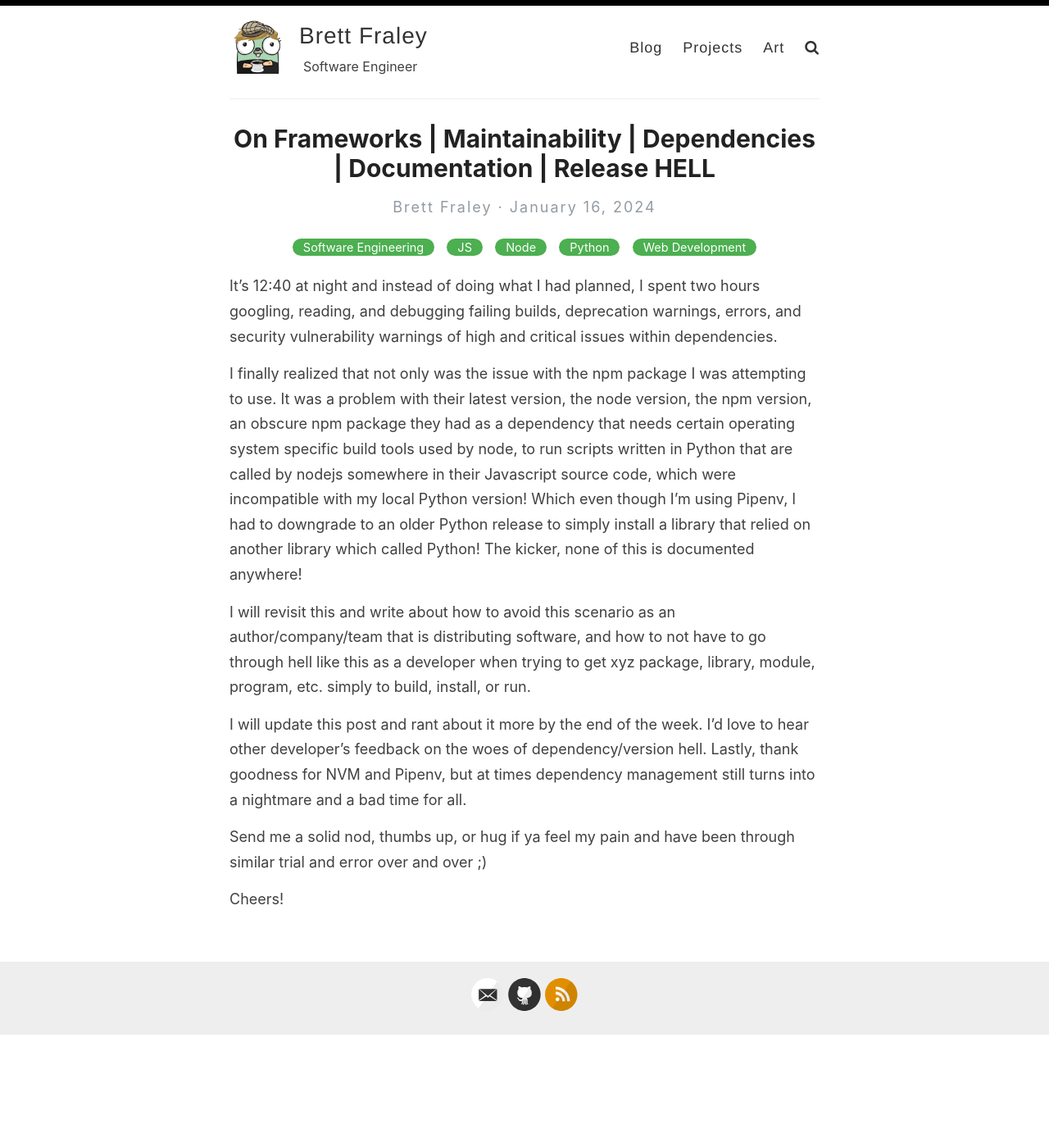
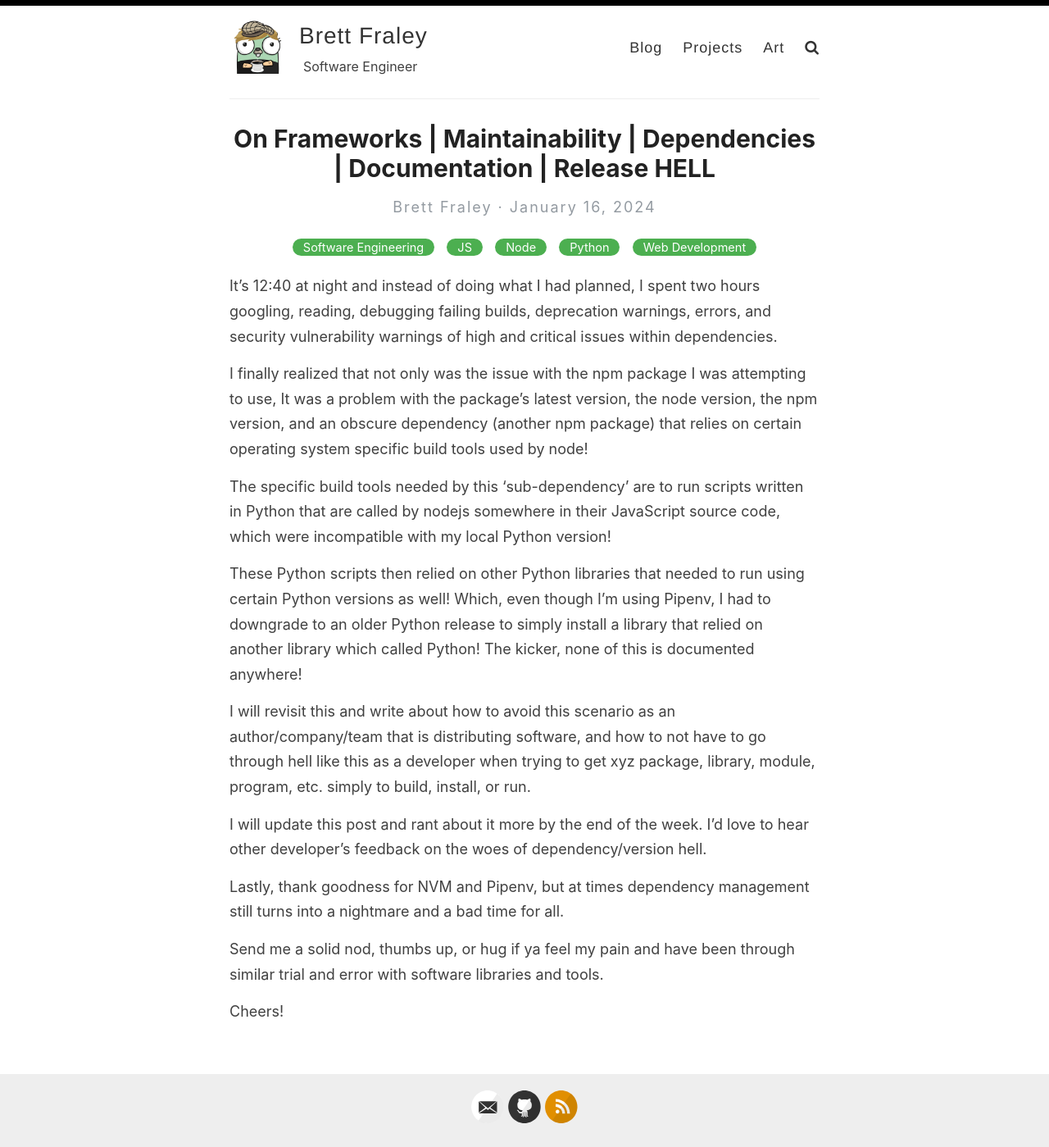
Before and after one commit to BrettFraley/BrettFraley.github.io, a Jekyll site: the page built from _posts/2024-01-16-wtf-rant-on-js-projects-tools-frameworks-node-npm-yarn-etc.md, in a window 1280 px wide. Shown: the whole page at 82% size. Built offline with Jekyll 4.4.1, drawn with Linux system fonts in a browser that asks for light colours; nearby versions of some CDN libraries; before the commit the page ends 1263 px from its top, so only the background shows below that.

Commit message:
Smalol edits to dependency mangement article post

```diff
--- a/_posts/2024-01-16-wtf-rant-on-js-projects-tools-frameworks-node-npm-yarn-etc.md
+++ b/_posts/2024-01-16-wtf-rant-on-js-projects-tools-frameworks-node-npm-yarn-etc.md
@@ -4,23 +4,20 @@ title: On Frameworks | Maintainability | Dependencies | Documentation | Release
 categories: [Software Engineering, JS, Node, Python, Web Development]
 ---
 
-It's 12:40 at night and instead of doing what I had planned, I spent two hours googling, reading, and
-debugging failing builds, deprecation warnings, errors, and security vulnerability warnings of high and critical issues within dependencies.
+ It's 12:40 at night and instead of doing what I had planned, I spent two hours googling, reading, debugging failing builds, deprecation warnings, errors, and security vulnerability warnings of high and critical issues within dependencies.
 
-I finally realized that not only was the issue with the npm package I was attempting to use. It was a problem with their latest version,
-the node version, the npm version, an obscure npm package they had as a dependency that needs certain operating system specific build tools used by node,
-to run scripts written in Python that are called by nodejs somewhere in their Javascript source code, which were incompatible with
-my local Python version! Which even though I'm using Pipenv, I had to downgrade to an older Python release to simply install a library that relied
-on another library which called Python! The kicker, none of this is documented anywhere!
+I finally realized that not only was the issue with the npm package I was attempting to use, It was a problem with the package's latest version, the node version, the npm version, and an obscure dependency (another npm package) that relies on certain operating system specific build tools used by node!
 
-I will revisit this and write about how to avoid this scenario as an author/company/team that is distributing software,
-and how to not have to go through hell like this as a developer when trying to get xyz package, library, module, program, etc.
-simply to build, install, or run.
+The specific build tools needed by this 'sub-dependency' are to run scripts written in Python that are called by nodejs somewhere in their JavaScript source code, which were incompatible with my local Python version!
 
-I will update this post and rant about it more by the end of the week. I'd love to hear other developer's feedback on the woes of
-dependency/version hell. Lastly, thank goodness for NVM and Pipenv, but at times dependency management still turns into a nightmare
-and a bad time for all.
+These Python scripts then relied on other Python libraries that needed to run using certain Python versions as well! Which, even though I'm using Pipenv, I had to downgrade to an older Python release to simply install a library that relied on another library which called Python! The kicker, none of this is documented anywhere!
 
-Send me a solid nod, thumbs up, or hug if ya feel my pain and have been through similar trial and error over and over ;)
+I will revisit this and write about how to avoid this scenario as an author/company/team that is distributing software, and how to not have to go through hell like this as a developer when trying to get xyz package, library, module, program, etc. simply to build, install, or run.
+
+I will update this post and rant about it more by the end of the week. I'd love to hear other developer's feedback on the woes of dependency/version hell.
+
+Lastly, thank goodness for NVM and Pipenv, but at times dependency management still turns into a nightmare and a bad time for all.
+
+Send me a solid nod, thumbs up, or hug if ya feel my pain and have been through similar trial and error with software libraries and tools.
 
 Cheers!
```
